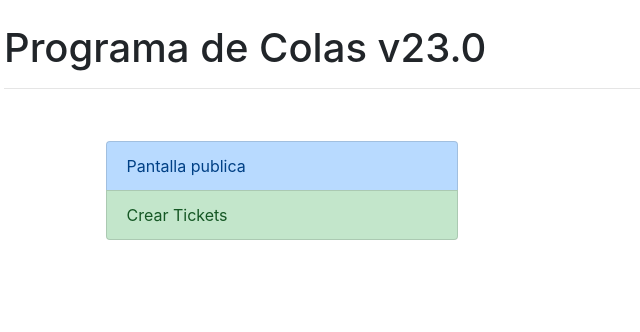
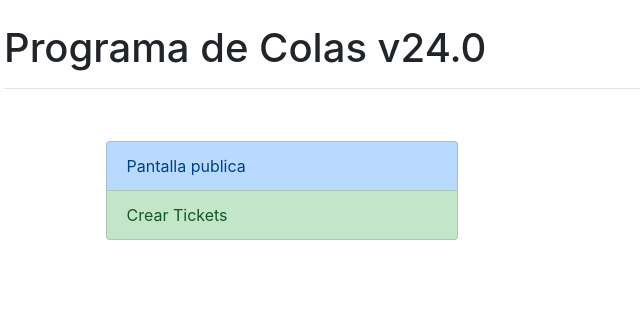
Before and after one commit to DAOBLUR/SistemaGestionDeColasPorTurnos, a website: page public/index.html in a window 1280 px wide. Shown: the full height of the page, 81-721 px from the left. Drawn offline with nearby package versions, Linux system fonts and the light colour scheme.

```diff
--- a/public/index.html
+++ b/public/index.html
@@ -13,7 +13,7 @@
 </head>
 
 <body class="container mt-4">
-    <h1>Programa de Colas v23.0</h1>
+    <h1>Programa de Colas v24.0</h1>
     <hr>
 
     <div class="container">
```
Also changed, not shown: 1 other file.
